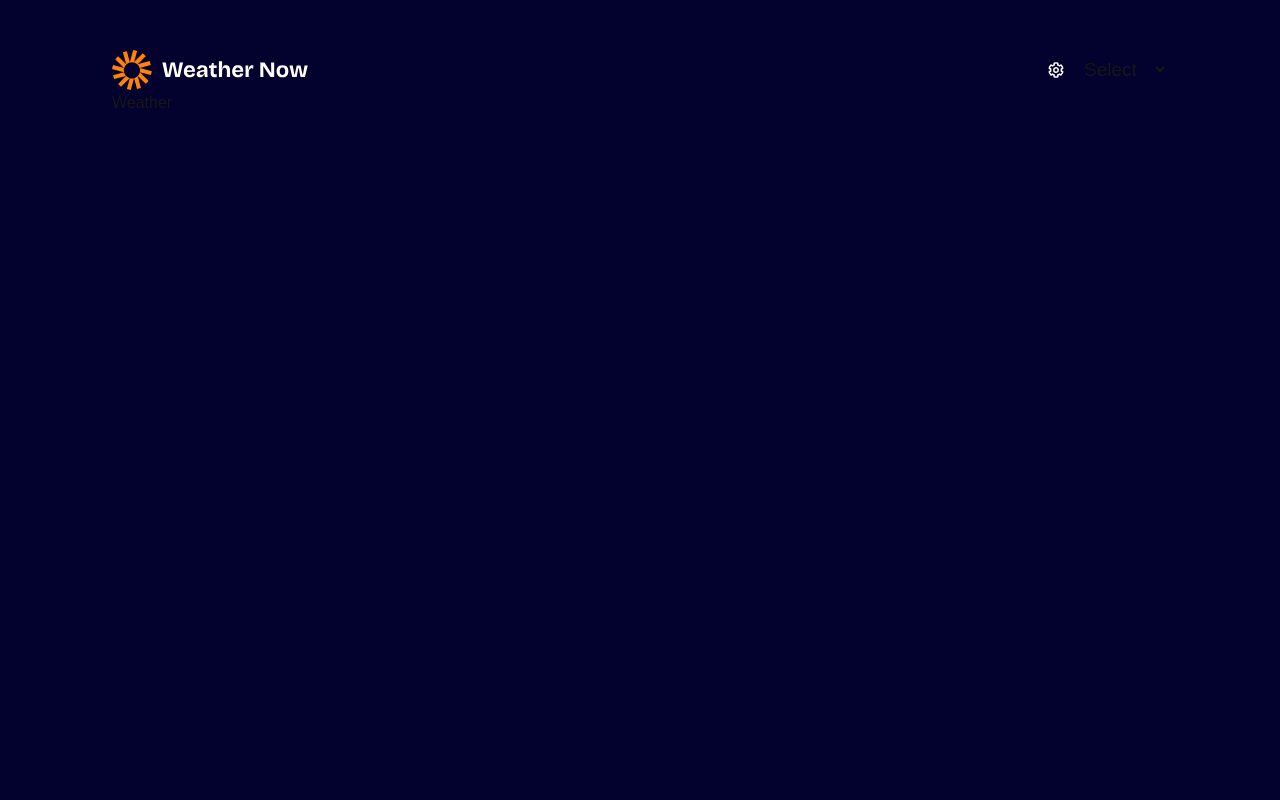
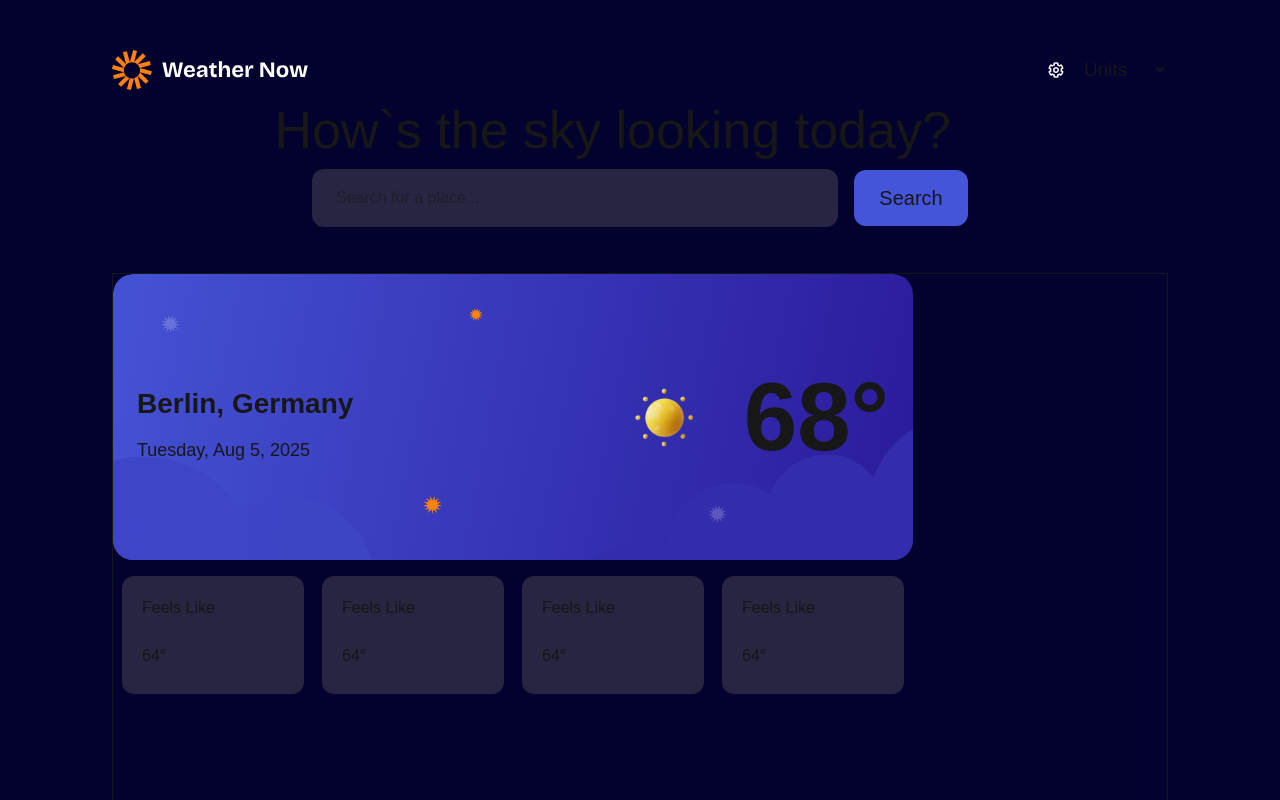
Before and after one commit to ajarek/next-15-ep-100-weather-app, a Next.js app: page /weather in a window 1280 px wide. Shown: the top 800 px of the page. Built offline with nearby package versions, Linux system fonts and the light colour scheme.

Commit message:
added information-panel, search-city

```diff
--- a/app/layout.tsx
+++ b/app/layout.tsx
@@ -2,7 +2,7 @@ import type { Metadata } from "next";
 import { DM_Sans,Bricolage_Grotesque } from "next/font/google";
 import "./globals.css";
 import Navbar from "@/components/navbar";
-
+import SearchCity from "@/components/search-city";
 const dmSans = DM_Sans({
   variable: "--font-dm-sans",
   subsets: ["latin"],
@@ -30,6 +30,7 @@ export default function RootLayout({
       >
         <div className="w-full mx-auto max-w-[1440px] h-full min-h-[1158px] px-[112px] pt-[48px] pb-[80px] bg-Neutral_900 ">
        <Navbar/>
+       <SearchCity/>
         {children}
        </div>
       </body>
--- a/app/page.tsx
+++ b/app/page.tsx
@@ -1,3 +1,4 @@
+
 import Weather from "./weather/page";
 
 
@@ -6,6 +7,7 @@ export default function Home() {
     <div className='min-h-screen flex flex-col items-center justify-start'>
 
        <Weather/>
+
     </div>
   );
 }
--- a/app/weather/page.tsx
+++ b/app/weather/page.tsx
@@ -1,9 +1,13 @@
+import InformationPanel from "@/components/information-panel"
 
 
 
 const Weather = () => {
   return (
-    <h1>Weather</h1>
+    <div className="w-full max-w-[1216px] h-[693px] flex flex-col items-start justify-start border mt-[calc(104px-58px)] ">
+
+      <InformationPanel/>
+    </div>
   )
 }
 
--- /dev/null
+++ b/components/information-panel.tsx
@@ -0,0 +1,53 @@
+import Image from 'next/image'
+import React from 'react'
+
+const InformationPanel = () => {
+  return (
+    <div className='w-full grid grid-cols-2 '>
+      <div className='w-[800px] flex flex-col gap-4'>
+    <div className='relative w-full max-w-[800px] h-[286px] '>
+      <Image
+        src='/images/bg-today-large.svg'
+        alt='bg'
+        fill
+        sizes='(min-width: 800px) 50vw, 100vw'
+        className='object-cover '
+      />
+      <div className='absolute left-[24px] top-[109px] '>
+        <div className='w-full max-w[460px] h-[68px] flex flex-col items-start gap-[12px]'>
+          <h1 className='text-[28px] font-semibold '>Berlin, Germany</h1>
+          <p className='text-[18px]'>Tuesday, Aug 5, 2025</p>
+        </div>
+      </div>
+      <div className='absolute right-[24px] top-[83px] '>
+        <div className='w-full max-w[292px] h-[120px] flex  items-center justify-end gap-[20px]'>
+          <Image src='/images/icon-sunny.webp' alt='sunny' width={120} height={120}/>
+          <h1 className='text-[96px] font-semibold '>68°</h1>
+
+        </div>
+      </div>
+    </div>
+    <div className='w-full max-w-[800px] h-[118px]  flex items-center justify-around '>
+       <div className='w-[182px] h-[118px] bg-Neutral_800 rounded-[12px] p-[20px] gap-[24px] flex flex-col '>
+        <p>Feels Like</p>
+        <h2>64°</h2>
+       </div>
+       <div className='w-[182px] h-[118px] bg-Neutral_800 rounded-[12px] p-[20px] gap-[24px] flex flex-col '>
+        <p>Feels Like</p>
+        <h2>64°</h2>
+       </div>
+       <div className='w-[182px] h-[118px] bg-Neutral_800 rounded-[12px] p-[20px] gap-[24px] flex flex-col '>
+        <p>Feels Like</p>
+        <h2>64°</h2>
+       </div>
+       <div className='w-[182px] h-[118px] bg-Neutral_800 rounded-[12px] p-[20px] gap-[24px] flex flex-col '>
+        <p>Feels Like</p>
+        <h2>64°</h2>
+       </div>
+    </div>
+    </div>
+    </div>
+  )
+}
+
+export default InformationPanel
--- a/components/navbar.tsx
+++ b/components/navbar.tsx
@@ -10,7 +10,7 @@ const Navbar = () => {
       <div className='flex items-center gap-4'>
         <Image src='/images/icon-units.svg' alt='units' width={16} height={16}/>
         <select className='text-[19px] bg-Neutral_900' name="select">
-          <option value="">Select</option>
+          <option value="">Units</option>
           <option value="metric">Metric</option>
           <option value="imperial">Imperial</option>
         </select>
--- /dev/null
+++ b/components/search-city.tsx
@@ -0,0 +1,15 @@
+import React from 'react'
+
+const SearchCity = () => {
+  return (
+    <div className='flex flex-col items-center justify-center gap-4 mt=[calc(155px-43px)]'>
+      <h1 className='w-full max-w-[731px] h-[62px] text-[52px]'>How`s the sky looking today?</h1>
+      <form action="" className='w-full flex  items-center justify-center gap-[16px]'>
+      <input type="text" name='search' placeholder="Search for a place..." className='w-full max-w-[526px] h-[58px] bg-Neutral_800 px-[24px] rounded-[12px]' />
+      <button className='w-full max-w-[114px] h-[56px] bg-Blue_500 rounded-[12px] cursor-pointer hover:bg-Neutral_0 hover:text-Neutral_900 text-[20px] transition-colors delay-150 duration-300 ease-in-out '>Search</button>
+      </form>
+    </div>
+  )
+}
+
+export default SearchCity
```
